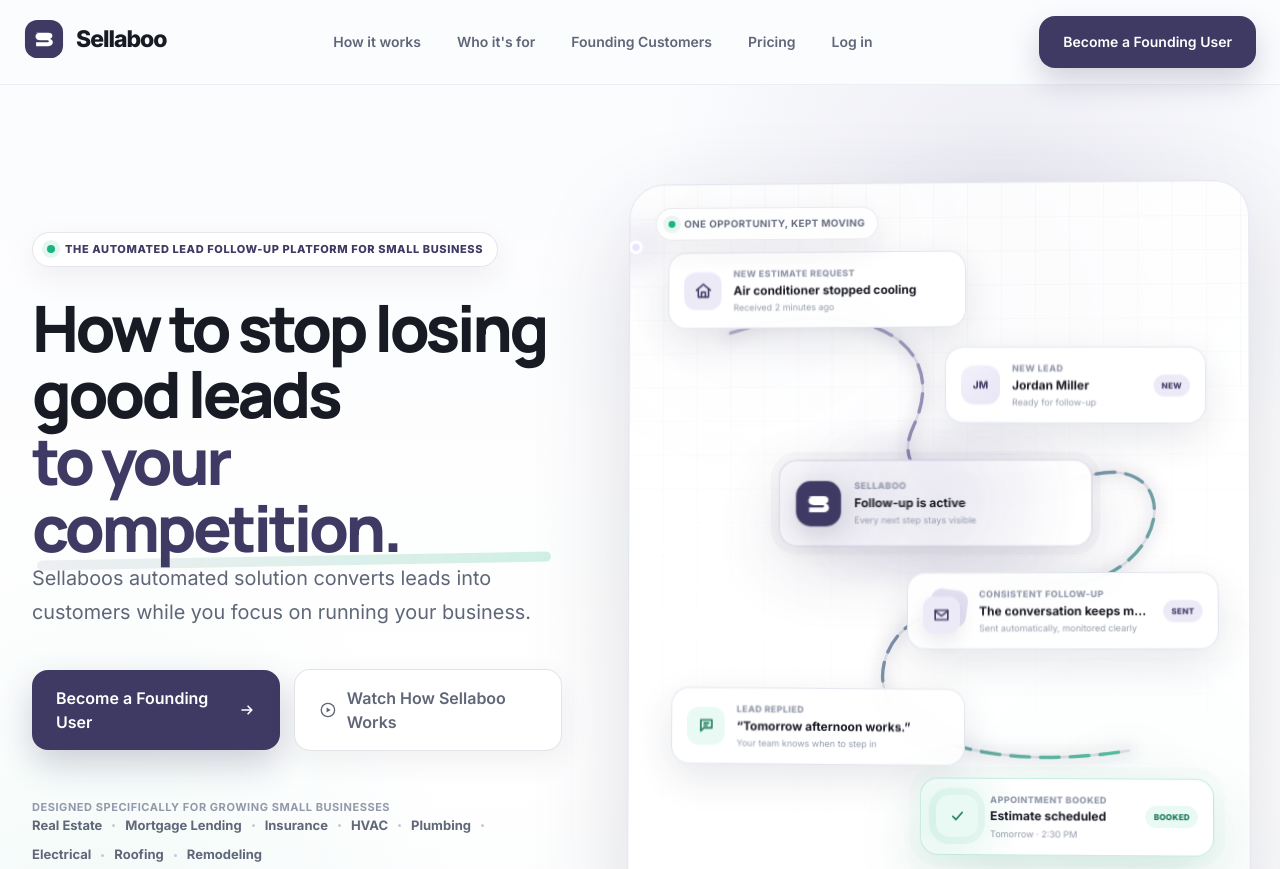
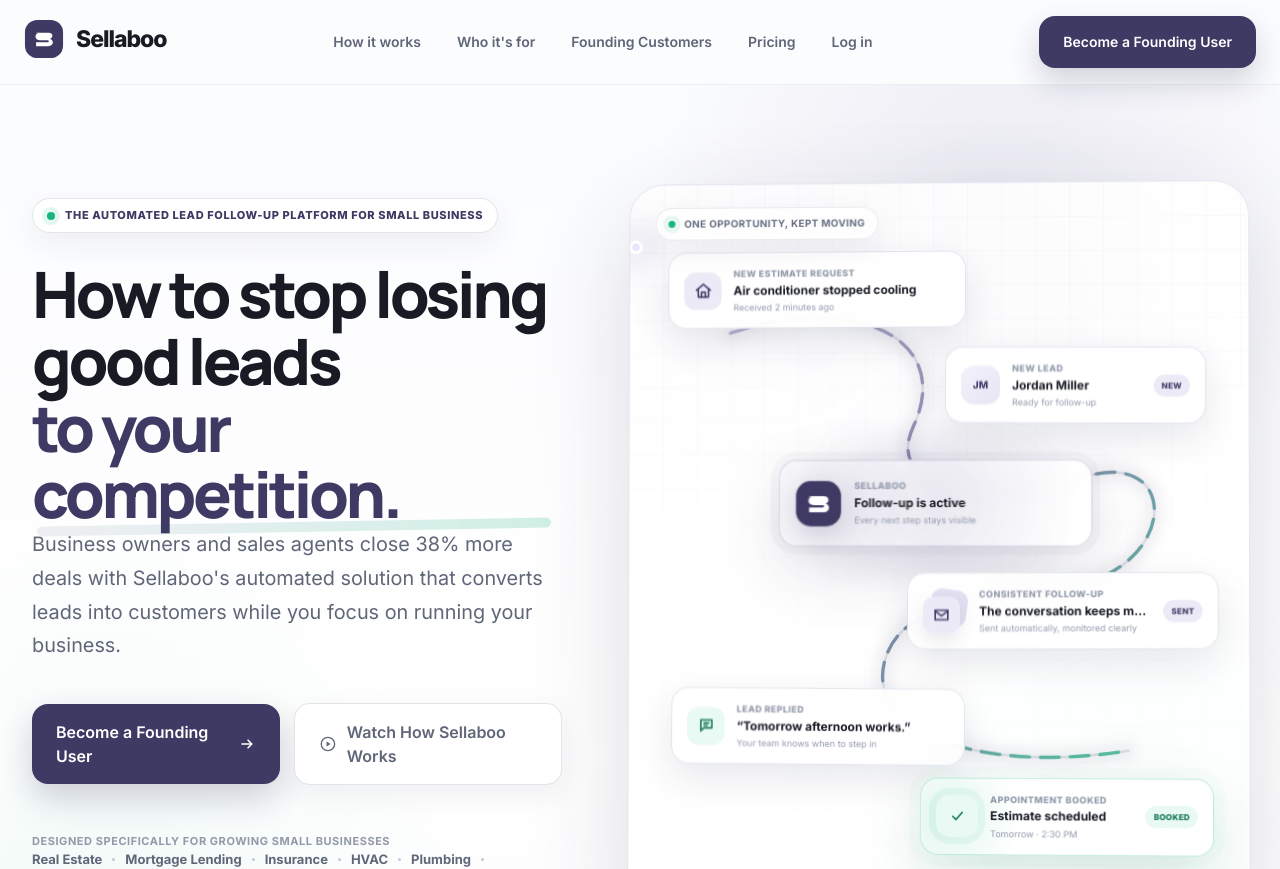
Before and after one commit to Sellaboo-dev/sellaboo-marketing, a Next.js app: page / in a window 1280 px wide. Shown: the top 869 px of the page. Built offline with nearby package versions, Linux system fonts and the light colour scheme.

Commit message:
Changed text in subsection of Hero section.

```diff
--- a/components/hero/HeroSection.tsx
+++ b/components/hero/HeroSection.tsx
@@ -78,7 +78,9 @@ export function HeroSection() {
           </h1>
 
           <p className="mx-auto mt-7 max-w-[610px] text-[clamp(17px,1.55vw,20px)] leading-[1.7] text-[var(--color-body)] lg:mx-0">
-            Sellaboos automated solution converts leads into customers
+            Business owners and sales agents close 38% more
+            deals with Sellaboo's automated solution
+            that converts leads into customers
             while you focus on running your business.
           </p>
 
```
